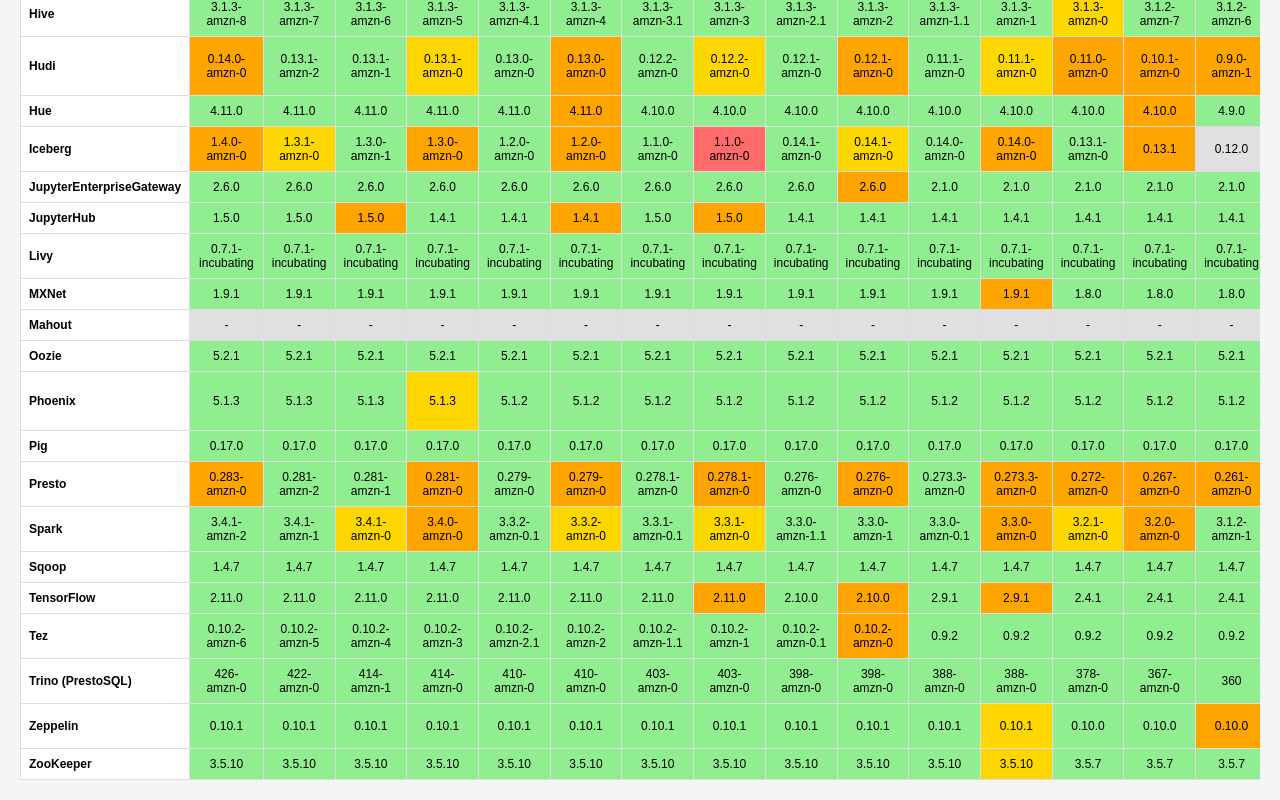
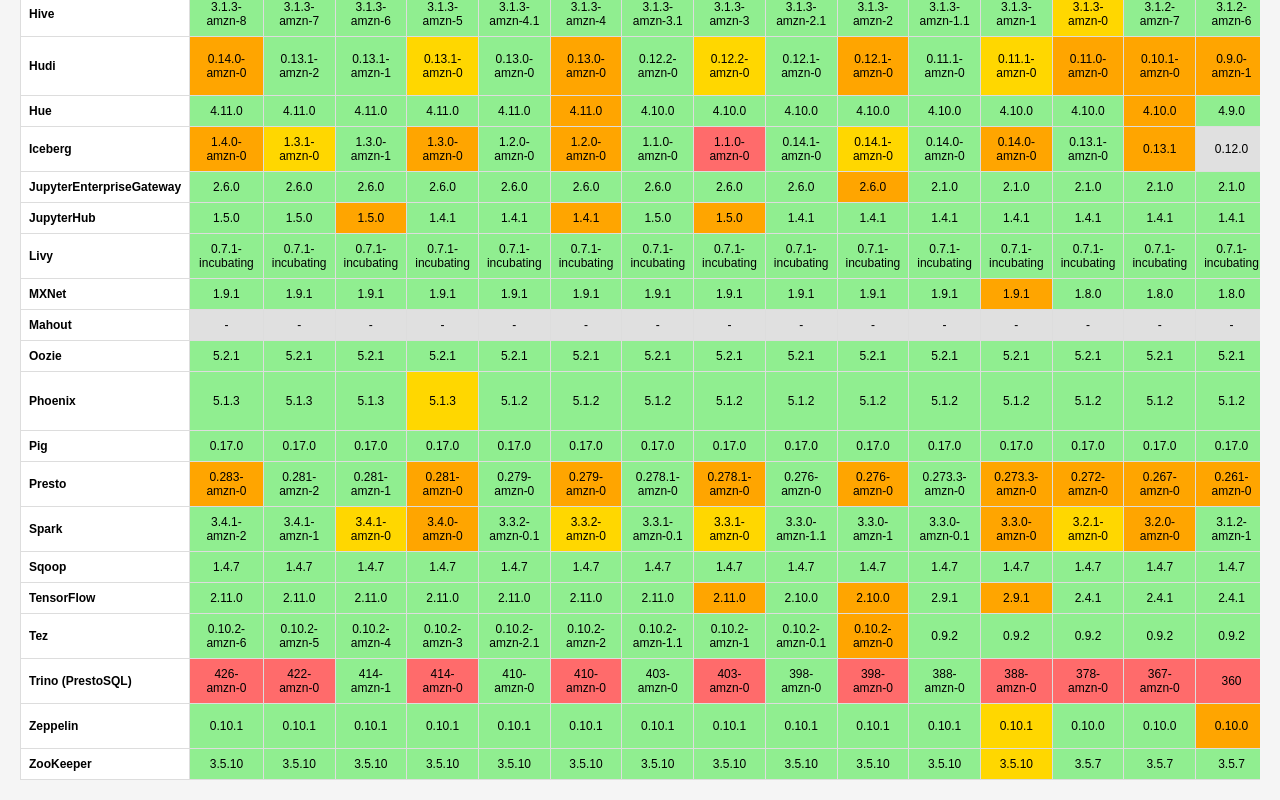
Before and after one commit to apmechev/emr-versions, a plain HTML site: page emr-6.x.html in a window 1280 px wide. Shown: the part 606-1406 px from the top of the page. Drawn offline with Linux system fonts and the light colour scheme.

Commit message:
fix(yld-chore): 🐛fix prestoSQL versions

```diff
--- a/emr-6.x.html
+++ b/emr-6.x.html
@@ -88,8 +88,8 @@
 
         function parseVersion(v) {
             if (v === "-") return null;
-            const match = v.match(/(\d+)\.(\d+)(?:\.(\d+))?/);
-            return match ? [parseInt(match[1]), parseInt(match[2]), parseInt(match[3] || 0)] : null;
+            const match = v.match(/(\d+)(?:\.(\d+))?(?:\.(\d+))?/);
+            return match ? [parseInt(match[1]), parseInt(match[2] || 0), parseInt(match[3] || 0)] : null;
         }
 
         function compareVersions(curr, prev) {
```
Also changed, not shown: emr-4.x.html (+2 -2 lines), emr-5.x.html (+2 -2 lines), emr-7.x.html (+2 -2 lines).
